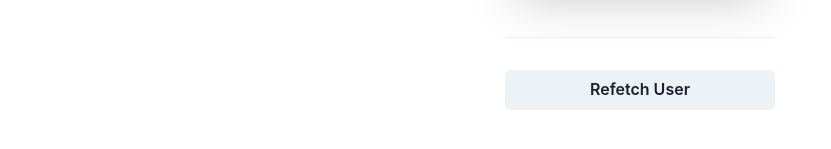
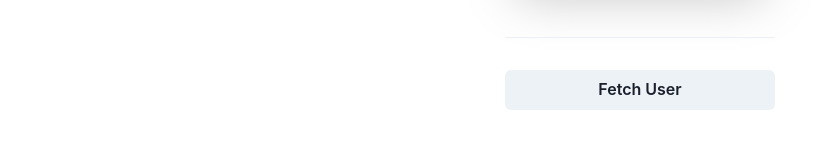
Before and after one commit to ahmadhaydar/Delman-Internship---Haydar, a Next.js app: page /fetching in a window 1280 px wide. Shown: the part 571-720 px from the top of the page, without its empty margins (0-831 px from the left). Built offline with nearby package versions, Linux system fonts and the light colour scheme.

Commit message:
fix button for fetching user

```diff
--- a/pages/fetching.tsx
+++ b/pages/fetching.tsx
@@ -68,7 +68,7 @@ const Fetching: NextPage = () => {
           </Box>
           <Divider />
           <Button onClick={handleFetch} isLoading={loading}>
-            {(data == null)? 'Fetch User': 'Refetch User'}
+            {(data.name.first == '')? 'Fetch User': 'Refetch User'}
           </Button>
         </Stack>
       </div>
```
